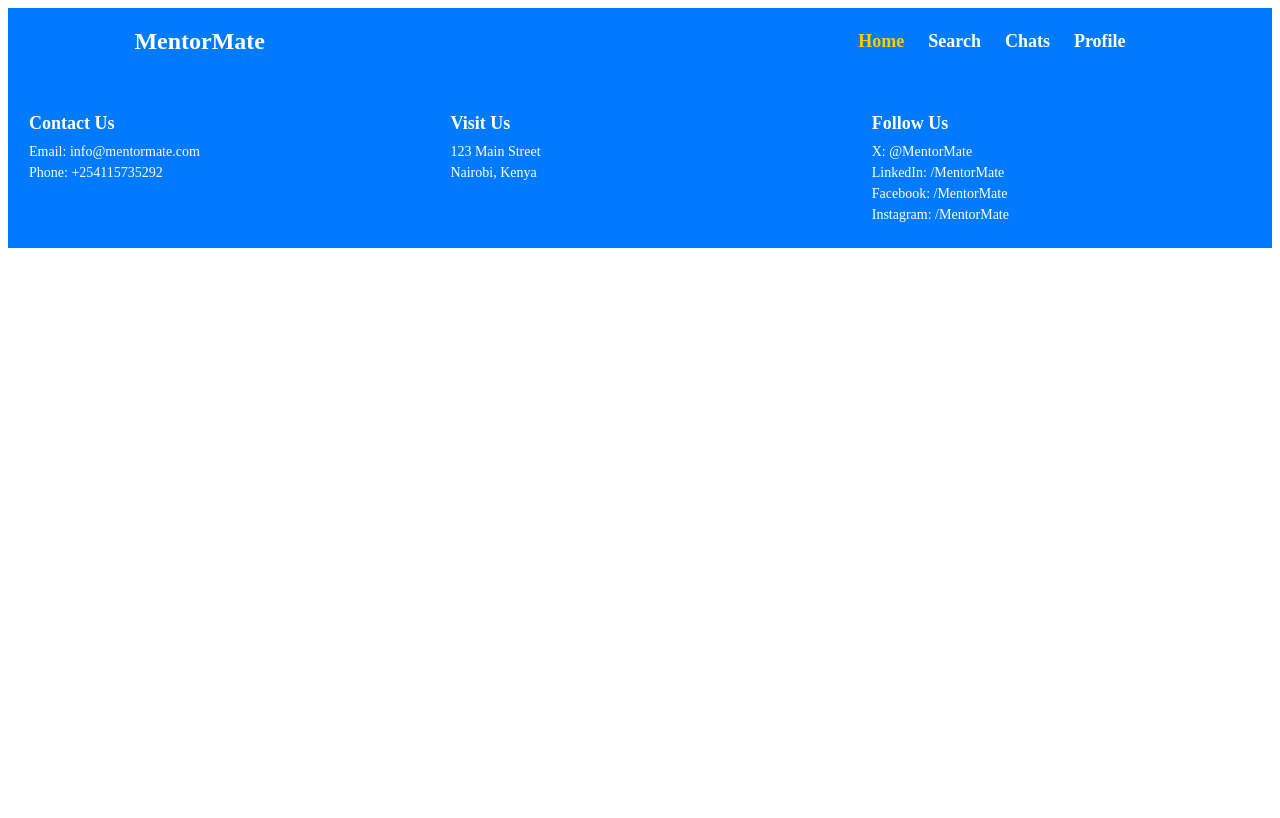
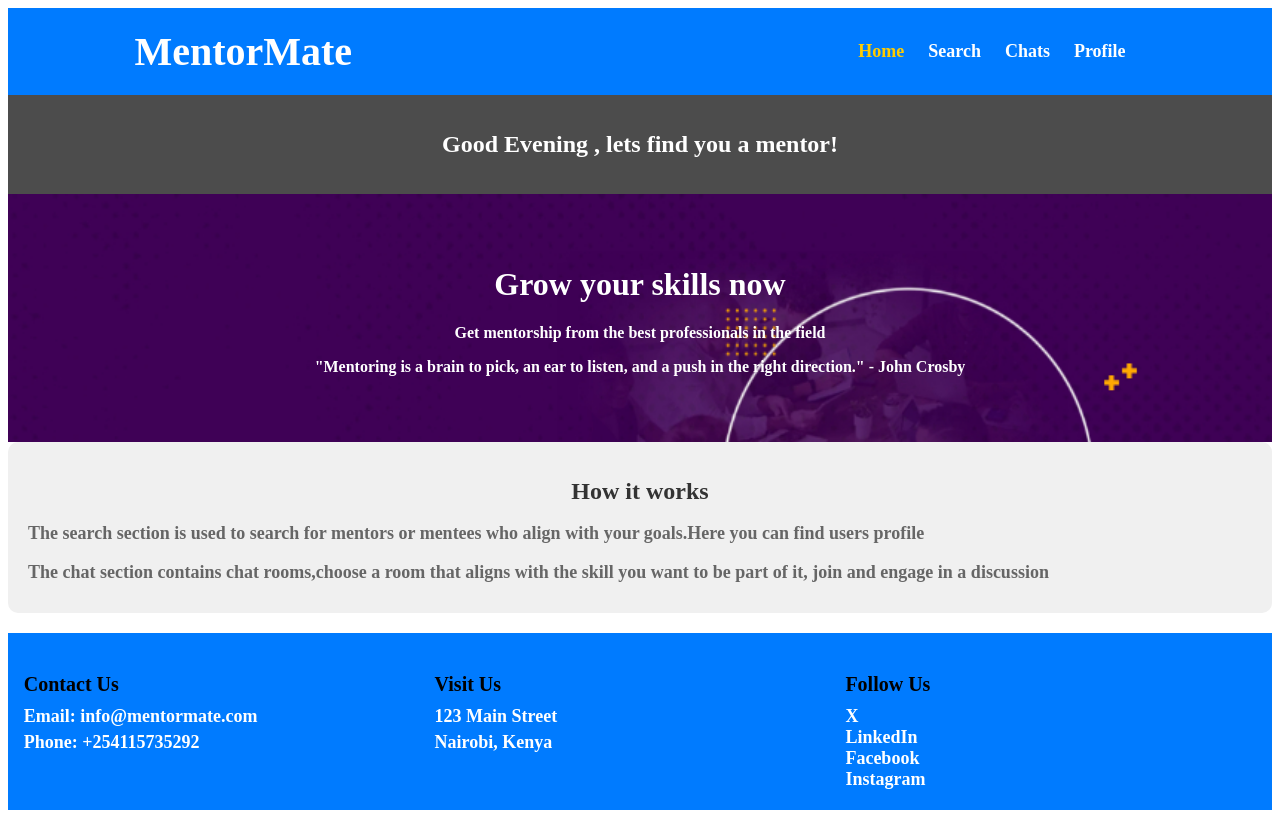
Before and after one commit to Denisganga/Mentor_Mate, a Django app: page /homepage/ in a window 1280 px wide. Before the commit the page ends 248 px from the top, so only its background shows below. Run offline with Django 3.2, Linux system fonts and the light colour scheme.

Commit message:
styling the homepage

```diff
--- a/static/css/homepage.css
+++ b/static/css/homepage.css
@@ -11,6 +11,11 @@
   justify-content: space-between;
   align-items: center;
 }
+.container h1{
+font-size: 40px;
+margin: 0;
+font-weight: bold;
+}
 
 .left-section {
   display: flex;
@@ -21,11 +26,6 @@
   margin-left: auto;
 }
 
-h1 {
-  margin: 0;
-  font-size: 24px;
-  font-weight: bold;
-}
 
 nav ul {
   list-style-type: none;
@@ -79,14 +79,82 @@
 
 .footer-info {
   width: 30%;
+  font-weight: bold;
 }
 
 .footer-info h3 {
+  font-size: 20px;
+  margin-bottom: 10px;
+  color: black;
+}
+.footer-info p {
   font-size: 18px;
-  margin-bottom: 10px;
+  margin: 5px 0;
 }
 
-.footer-info p {
-  font-size: 14px;
+.footer-info li{
+  list-style-type: none;
+}
+.footer-info li a{
+  color: #fff;
+  text-decoration: none;
+  font-size: 18px;
+  transition: color 0.3s ease;
   margin: 5px 0;
+  list-style-type: none;
 }
+.footer-info li a:hover{
+  color: #ffcc00;
+
+}
+.imagesection{
+  background-image: url('/static/images/im.jpg');
+  background-repeat: no-repeat;
+  background-size: cover;
+  color: white;
+  padding: 50px; /* Adds padding around the text to ensure readability */
+  text-align: center;
+
+}
+
+.imagesection .text {
+  padding: 20px; /* Add some padding around the text */
+}
+
+.welcome-message {
+  background-color: rgba(0, 0, 0, 0.7); /* Semi-transparent black background for better readability */
+  padding: 20px; /* Padding around the welcome message */
+
+}
+
+.text{
+  color: #fff;
+}
+
+.text #greeting {
+  font-size: 24px;
+  text-align: center;
+}
+
+.text #username {
+  font-weight: bold; /* Make the username bold */
+}
+.working {
+  background-color: #f0f0f0; /* Background color for the div */
+  padding: 20px; /* Add padding around the content */
+  margin-bottom: 20px; /* Add space between this div and the next element */
+  border-radius: 10px; /* Add rounded corners */
+}
+
+.working h1 {
+  text-align: center;
+  color: #333; /* Text color for the main heading */
+  font-size: 24px; /* Font size for the main heading */
+  margin-bottom: 10px; /* Add space below the main heading */
+}
+
+.working h3 {
+  color: #666;
+  font-size: 18px;
+  margin-bottom: 10px; /* Add space below each subheading */
+}
--- a/templates/homepage.html
+++ b/templates/homepage.html
@@ -22,6 +22,45 @@
       </nav>
     </div>
   </header>
+
+  <div class="text">
+    <div class="welcome-message">
+      <h1 id="greeting">
+        Good Evening {{user.username}} <b>
+          lets find you a mentor!
+      </h1>
+    </div>
+    <script>
+      // JavaScript to dynamically change the greeting based on the time of day
+      var today = new Date();
+      var hour = today.getHours();
+
+      var greeting = document.getElementById("greeting");
+
+      if (hour >= 5 && hour < 12) {
+        greeting.innerHTML =
+          "Good Morning {{user.username}}, <b> lets find you a mentor!";
+      } else if (hour >= 12 && hour < 18) {
+        greeting.innerHTML =
+          "Good Afternoon {{user.username}}, <b>lets find you a mentor!";
+      } else {
+        greeting.innerHTML =
+          "Good Evening {{user.username}}, <b> lets find you a mentor!";
+      }
+    </script>
+
+  <div class="imagesection">
+
+    <h1>Grow your skills now</h1>
+    <p>Get mentorship from the best professionals in the field</p>
+    <p>"Mentoring is a brain to pick, an ear to listen, and a push in the right direction." - John Crosby</p>
+  </div>
+  <div class="working">
+    <h1>How it works</h1>
+    <h3>The search section is used to search for mentors or mentees who align with your goals.Here you can find users profile</h3>
+    <h3>The chat section contains chat rooms,choose a room that aligns with the skill you want to be part of it, join and engage in a discussion</h3>
+
+  </div>
 </body>
 <footer>
   <div class="contain">
@@ -37,10 +76,10 @@
     </div>
     <div class="footer-info">
       <h3>Follow Us</h3>
-      <p>X: @MentorMate</p>
-      <p>LinkedIn: /MentorMate</p>
-      <p>Facebook: /MentorMate</p>
-      <p>Instagram: /MentorMate</p>
+      <li><a href="">X</li>
+      <li><a href="">LinkedIn</li>
+      <li><a href="">Facebook</li>
+      <li><a href="">Instagram</li>
     </div>
   </div>
 </footer>
```
Also changed, not shown: static/images/im.jpg (added), static/images/image.jpg (added).
